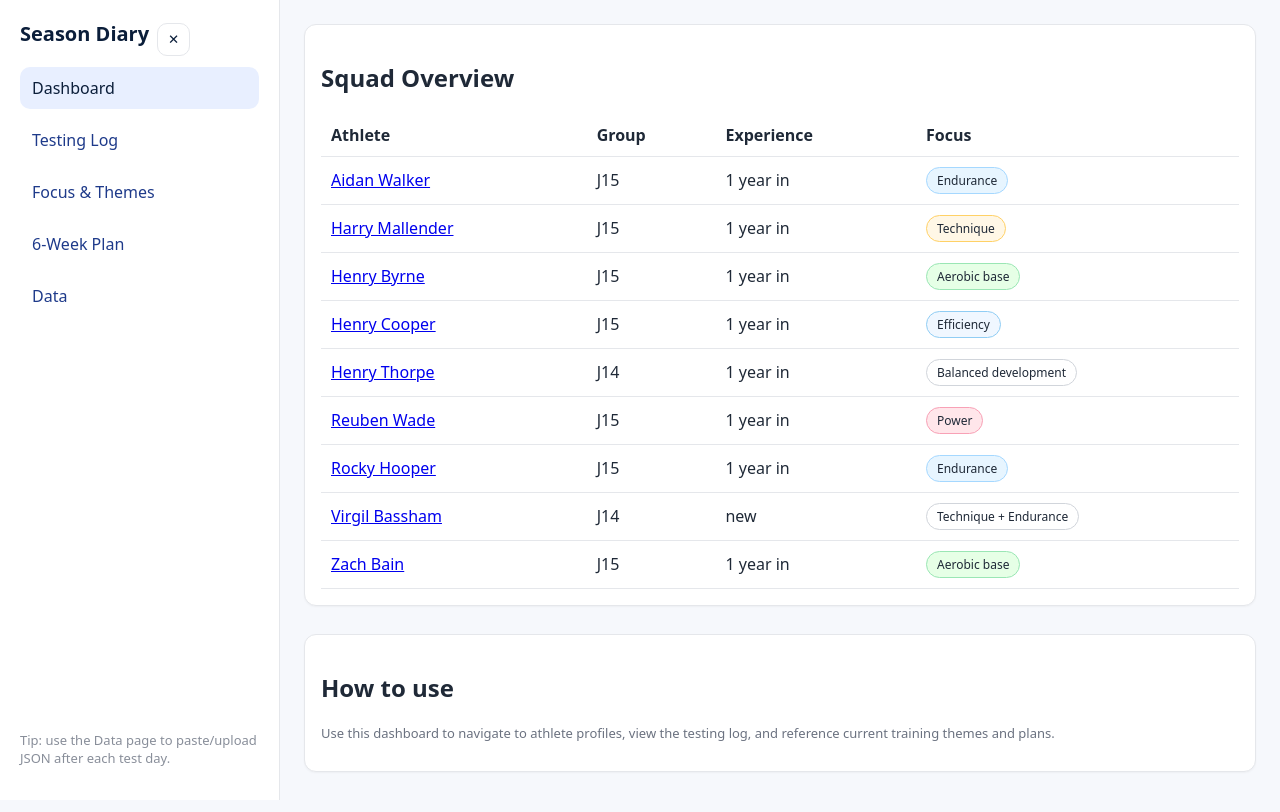
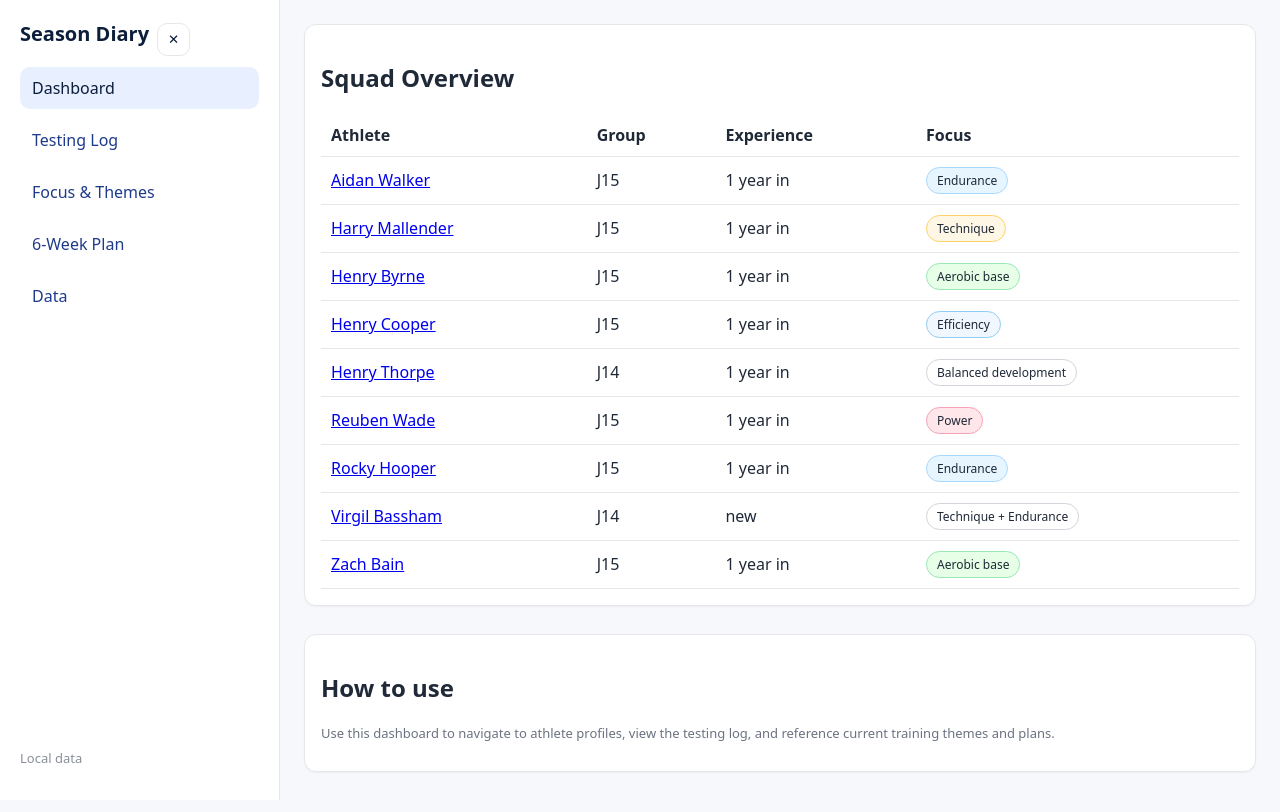
Before and after one commit to mk6488/season-diary-web-starter, a React (Vite) app: page / in a window 1280 px wide. Built offline with nearby package versions, Linux system fonts and the light colour scheme; no server answers; the database is empty.

Commit message:
cloud sync check

```diff
--- a/src/data/useData.js
+++ b/src/data/useData.js
@@ -59,6 +59,9 @@ export async function ensureRemote(seasonId='2025'){
     // Data changed — save it
     saveData(parsed);
 
+    localStorage.setItem('seasonDiarySource', 'cloud');
+    localStorage.setItem('seasonDiaryLastRemoteAt', String(Date.now()));
+
     // Avoid double reloads within this tab/session
     if (!sessionStorage.getItem(RELOAD_FLAG)) {
       sessionStorage.setItem(RELOAD_FLAG, '1');
--- a/src/routes/App.jsx
+++ b/src/routes/App.jsx
@@ -1,12 +1,37 @@
-import React, { useState, useEffect } from 'react'
-import { NavLink, Outlet } from 'react-router-dom'
+import React, { useEffect, useState } from 'react';
+import { NavLink, Outlet, useLocation } from 'react-router-dom';
 import { ensureRemote } from '../data/useData';
-import './styles.css'
+import './styles.css';
+
+function readSyncInfo() {
+  const source = localStorage.getItem('seasonDiarySource') || 'local';
+  const atRaw = localStorage.getItem('seasonDiaryLastRemoteAt');
+  const at = atRaw ? Number(atRaw) : null;
+  return { source, at };
+}
 
 export default function App() {
-  const [open, setOpen] = useState(false)
+  const [open, setOpen] = useState(false);
+  const [syncInfo, setSyncInfo] = useState(readSyncInfo());
+  const location = useLocation();
 
-  useEffect(() => { ensureRemote('2025') }, []);
+  // Fetch central data once; ensureRemote reloads the page only if data changed
+  useEffect(() => { ensureRemote('2025'); }, []);
+
+  // Close drawer when route changes
+  useEffect(() => { setOpen(false); }, [location]);
+
+  // Update sync badge when the tab regains focus
+  useEffect(() => {
+    const onFocus = () => setSyncInfo(readSyncInfo());
+    window.addEventListener('focus', onFocus);
+    return () => window.removeEventListener('focus', onFocus);
+  }, []);
+
+  const syncLabel =
+    syncInfo.source === 'cloud'
+      ? `Cloud sync ✓${syncInfo.at ? ' • ' + new Date(syncInfo.at).toLocaleString() : ''}`
+      : 'Local data';
 
   return (
     <div className="shell">
@@ -17,35 +42,41 @@ export default function App() {
           aria-label="Open menu"
           aria-expanded={open}
           onClick={() => setOpen(true)}
-        >☰</button>
+        >
+          ☰
+        </button>
         <h1 className="brand">Season Diary</h1>
       </header>
 
       {/* Sidebar / Drawer */}
       <aside className={open ? 'sidebar open' : 'sidebar'} aria-hidden={!open}>
         <div className="sidebar-inner">
-          <div className="sidebar-header" style={{display:'flex',alignItems:'center',gap:8}}>
+          <div className="sidebar-header" style={{ display: 'flex', alignItems: 'center', gap: 8 }}>
             <h2>Season Diary</h2>
-            <button className="close-btn" aria-label="Close menu" onClick={() => setOpen(false)}>✕</button>
+            <button className="close-btn" aria-label="Close menu" onClick={() => setOpen(false)}>
+              ✕
+            </button>
           </div>
-          <nav onClick={()=>setOpen(false)}>
+
+          <nav onClick={() => setOpen(false)}>
             <NavLink to="/" end>Dashboard</NavLink>
             <NavLink to="/tests">Testing Log</NavLink>
             <NavLink to="/themes">Focus & Themes</NavLink>
             <NavLink to="/plan">6-Week Plan</NavLink>
             <NavLink to="/data">Data</NavLink>
           </nav>
-          <p className="small footnote">Tip: use the Data page to paste/upload JSON after each test day.</p>
+
+          <p className="small footnote">{syncLabel}</p>
         </div>
       </aside>
 
       {/* Overlay (mobile only) */}
-      {open && <div className="overlay" onClick={()=>setOpen(false)} />}
+      {open && <div className="overlay" onClick={() => setOpen(false)} />}
 
       {/* Main content */}
       <main className="main">
         <Outlet />
       </main>
     </div>
-  )
+  );
 }
```
